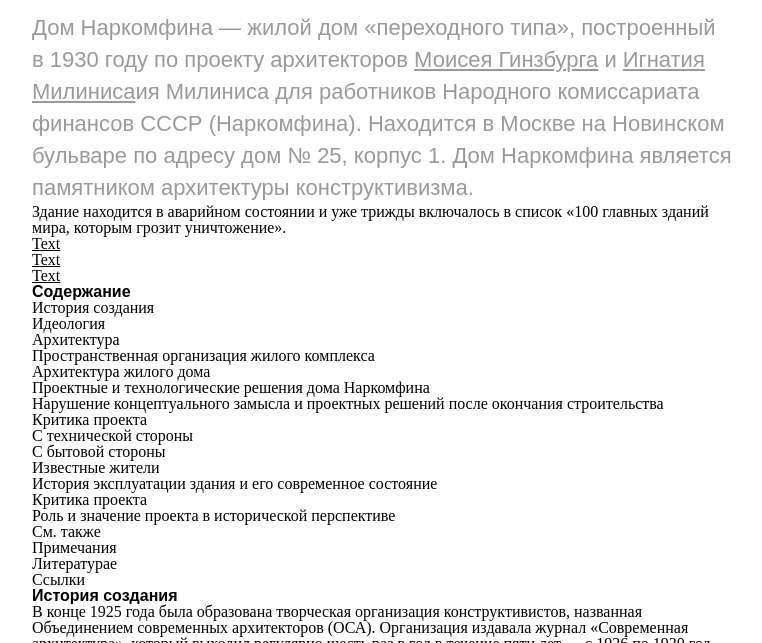
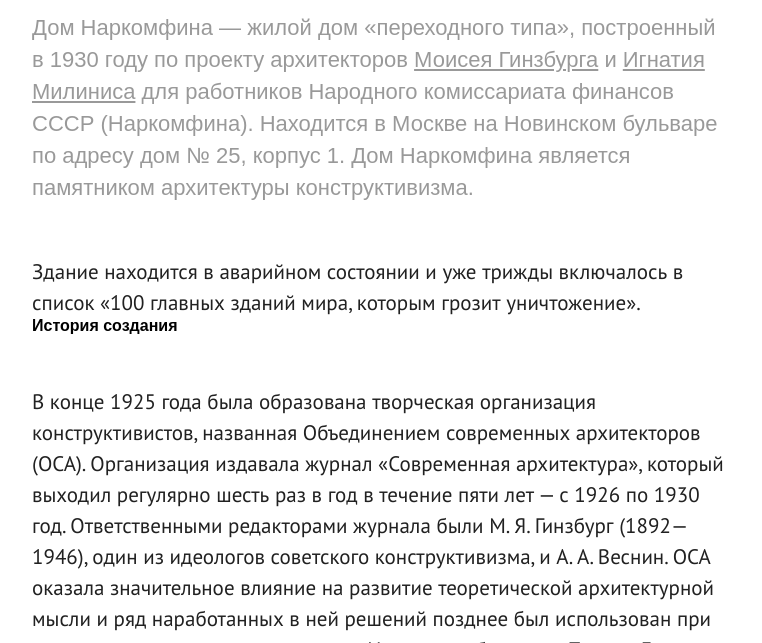
Before and after one commit to lizybest/MCS101-011-lizybest-Wikimedium, a plain HTML site: page narkomfin.html in a window 1280 px wide. Shown: the part 157-800 px from the top of the page, without its empty margins (258-1020 px from the left). Drawn offline with Linux system fonts and the light colour scheme; a web font is replaced by a local one.

Commit message:
исправила

```diff
--- a/narkomfin.html
+++ b/narkomfin.html
@@ -9,42 +9,9 @@
     <h1>Дом Наркомфина - жилой дом переходного типа</h1>
     <p>Дом Наркомфина — жилой дом «переходного типа», построенный в 1930 году по проекту архитекторов <a target="_blank" href="Моисея Гинзбурга
       ">Моисея Гинзбурга</a> и <a target="_blank" href="https://ru.wikipedia.org/wiki/%D0%9C%D0%B8%D0%BB%D0%B8%D0%BD%D0%B8%D1%81,_%D0%98%D0%B3%D0%BD%D0%B0%D1%82%D0%B8%D0%B9_%D0%A4%D1%80%D0%B0%D0%BD%D1%86%D0%B5%D0%B2%D0%B8%D1%87
-      ">Игнатия Милиниса</a>ия Милиниса</a> для работников Народного комиссариата финансов СССР (Наркомфина). Находится в Москве на Новинском бульваре по адресу дом № 25, корпус 1. Дом Наркомфина является памятником архитектуры конструктивизма.</p>
+      ">Игнатия Милиниса</a> для работников Народного комиссариата финансов СССР (Наркомфина). Находится в Москве на Новинском бульваре по адресу дом № 25, корпус 1. Дом Наркомфина является памятником архитектуры конструктивизма.</p>
 
     <p>Здание находится в аварийном состоянии и уже трижды включалось в список «100 главных зданий мира, которым грозит уничтожение».</p>
-
-    <ul>
-      <li><a target="_blank" href="">Text</a></li>
-      <li><a target="_blank" href="">Text</a></li>
-      <li><a target="_blank" href="">Text</a></li>
-    </ul>
-
-    </ul>
-
-    <h3>Содержание</h3>
-
-    <ol>
-      <li>История создания</li>
-      <li>Идеология</li>
-      <li>Архитектура</li>
-      <li>Пространственная организация жилого комплекса</li>
-      <li>Архитектура жилого дома</li>
-      <li>Проектные и технологические решения дома Наркомфина</li>
-      <li>Нарушение концептуального замысла и проектных решений после окончания строительства</li>
-      <li>Критика проекта</li>
-      <li>С технической стороны</li>
-      <li>С бытовой стороны</li>
-      <li>Известные жители</li>
-      <li>История эксплуатации здания и его современное состояние</li>
-      <li>Критика проекта</li>
-      <li>Роль и значение проекта в исторической перспективе</li>
-      <li>См. также</li>
-      <li>Примечания</li>
-      <li>Литературае</li>
-      <li>Ссылки</li>
-    </ol>
-
-
     <h2>История создания</h2>
     <p>В конце 1925 года была образована творческая организация конструктивистов, названная Объединением современных архитекторов (ОСА).
       Организация издавала журнал «Современная архитектура», который выходил регулярно шесть раз в год в течение пяти лет — с 1926 по 1930 год.
--- a/stylesheets/layout.css
+++ b/stylesheets/layout.css
@@ -27,3 +27,18 @@
   color: rgba(0, 0, 0, 0.4);
 
 }
+
+p {
+  margin-top: 52px;
+  font-family: 'PT Sans', sans-serif;
+  font-size: 21px;
+  line-height: 31px;
+  color: #212121;
+
+}
+
+h2 {
+font-family: 'PT Sans Caption', sans-serif;
+
+
+}
--- a/stylesheets/style.css
+++ b/stylesheets/style.css
@@ -1,4 +1,5 @@
 @import "reset.css";
 @import url('https://fonts.googleapis.com/css?family=PT+Sans+Caption:400,700|PT+Sans:400,400i,700,700i');
+@import url('https://fonts.googleapis.com/css?family=PT+Sans:400,400i,700,700i');
 
 @import "layout.css";
```
